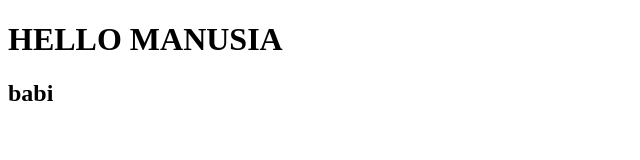
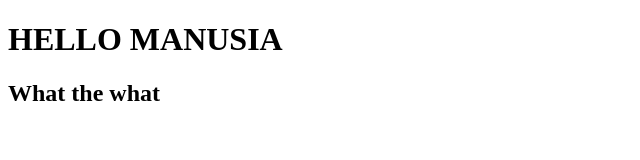
Before and after one commit to sartivian/RevoU, a plain HTML site: page index.html in a window 1280 px wide. Shown: the whole page, without its empty margins (0-640 px from the left). Drawn offline with Linux system fonts and the light colour scheme.

Commit message:
Update index.html
3

```diff
--- a/index.html
+++ b/index.html
@@ -7,7 +7,6 @@
 </head>
 <body>
     <h1>HELLO MANUSIA</h1>
-    <h2>babi
-    </h2>
+    <h2>What the what</h2>
 </body>
 </html>
```
